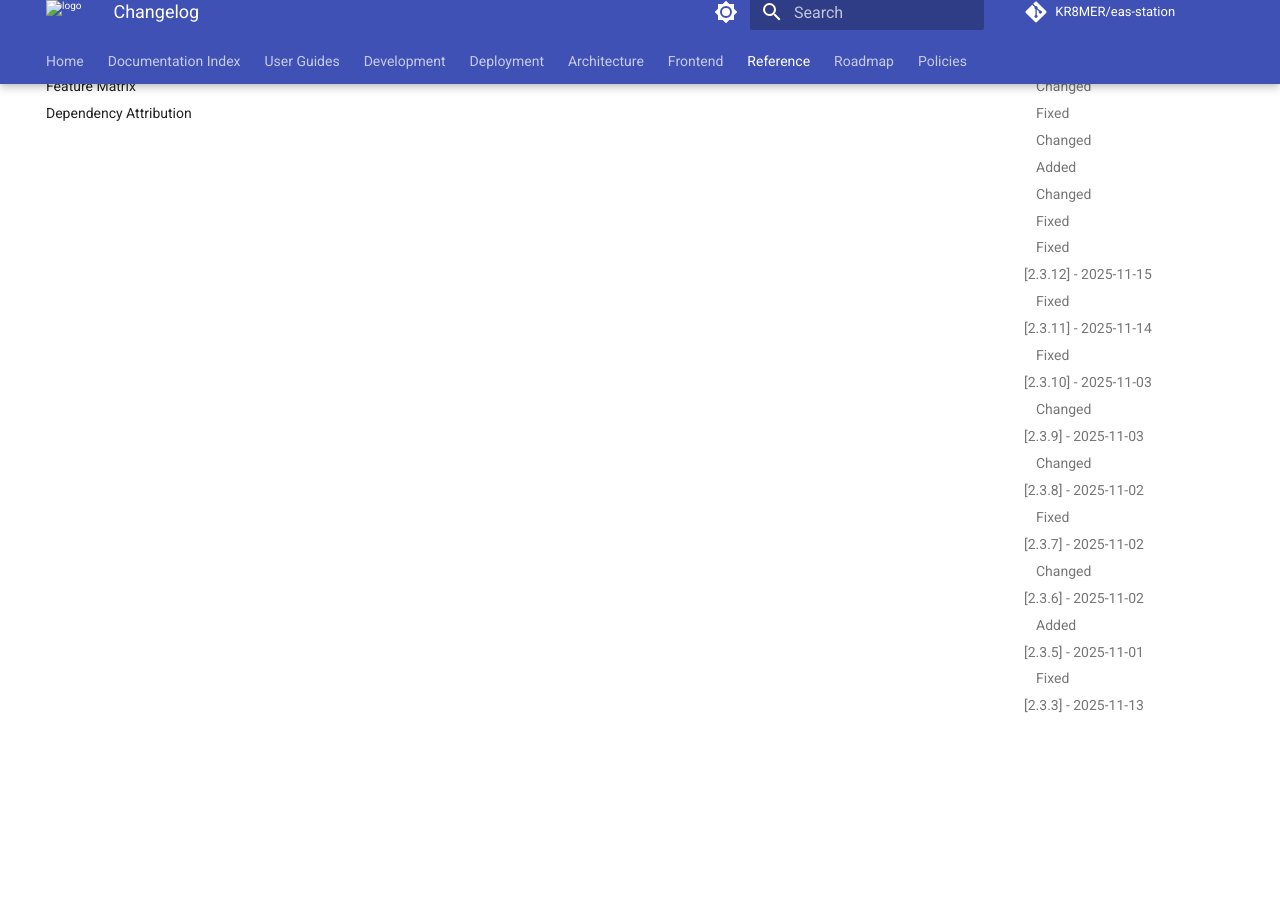
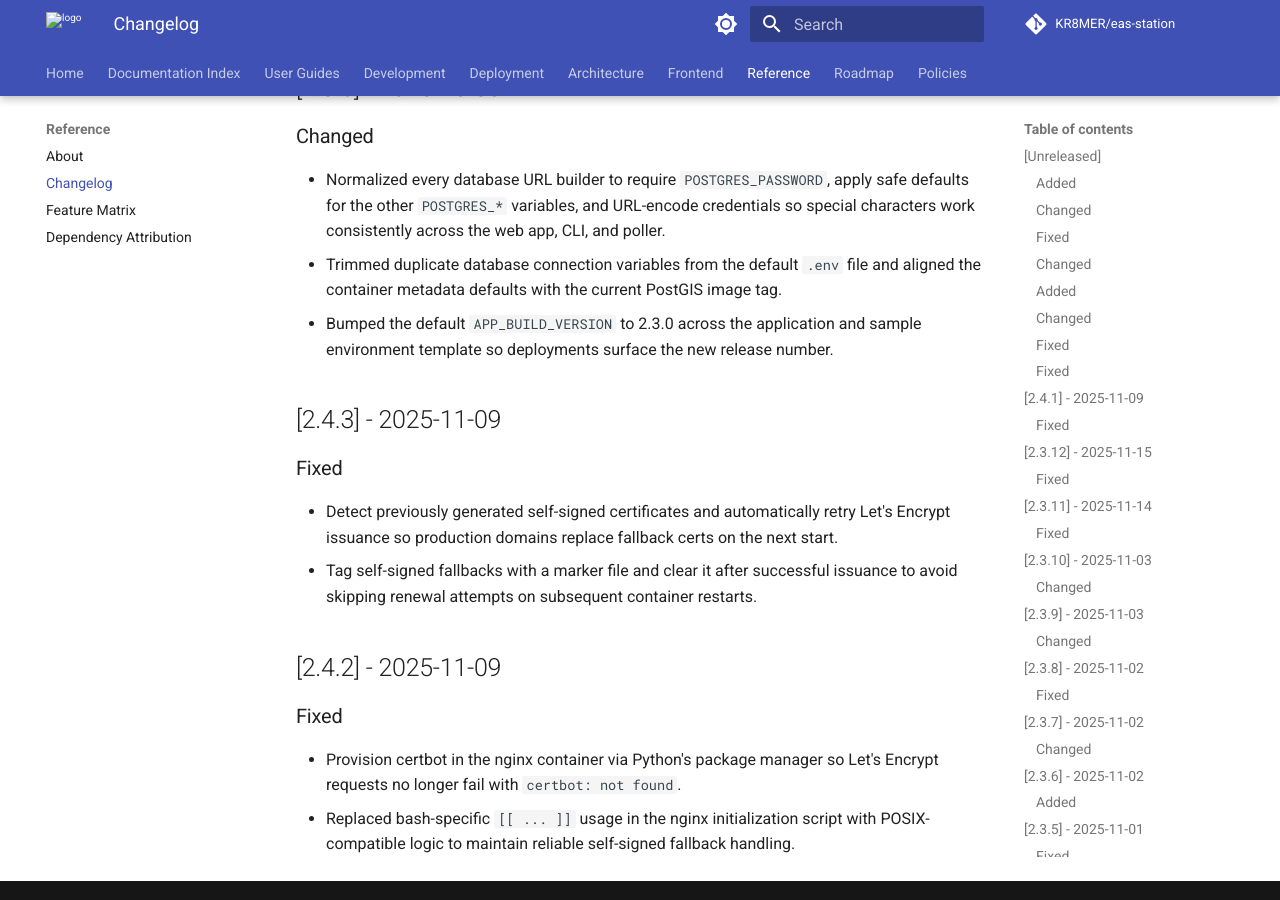
Before and after one commit to KR8MER/eas-station, an MkDocs documentation site: the page built from docs/reference/CHANGELOG.md, in a window 1280 px wide and 900 px high, scrolled down 16804 px. Built offline with MkDocs 1.6.1 and Material for MkDocs 9.7.7, drawn with Linux system fonts in a browser that asks for light colours; comment, search, counter and statistics services are not loaded; the version menu is left out; some of the changed text lies outside the part shown.

Commit message:
Retry Let's Encrypt when self-signed cert exists

```diff
--- a/docs/reference/CHANGELOG.md
+++ b/docs/reference/CHANGELOG.md
@@ -261,6 +261,13 @@ tracks releases under the 2.x series.
 - Prevented the LED fallback initializer from raising a `NameError` when the optional
   controller module is missing so deployments without sign hardware continue to boot.
 
+## [2.4.1] - 2025-11-09
+### Fixed
+- **Resolved production nginx image regressions** - Ensured HTTPS container bundles required tooling and static assets
+  - Added `certbot` to nginx Docker image so Let's Encrypt provisioning no longer fails with `certbot: not found`
+  - Copied repository `static/` directory into the image to stop 404 errors for CSS, JS, and image assets
+  - Updated nginx configuration to use the modern `http2 on;` directive and silence deprecation warnings during startup
+
 ## [2.3.12] - 2025-11-15
 ### Fixed
 - Hardened admin location validation so statewide SAME/FIPS codes are always accepted and labelled consistently when saving.
@@ -425,3 +432,17 @@ tracks releases under the 2.x series.
   aligned the container metadata defaults with the current PostGIS image tag.
 - Bumped the default `APP_BUILD_VERSION` to 2.3.0 across the application and sample
   environment template so deployments surface the new release number.
+
+## [2.4.3] - 2025-11-09
+### Fixed
+- Detect previously generated self-signed certificates and automatically retry Let's Encrypt
+  issuance so production domains replace fallback certs on the next start.
+- Tag self-signed fallbacks with a marker file and clear it after successful issuance to avoid
+  skipping renewal attempts on subsequent container restarts.
+
+## [2.4.2] - 2025-11-09
+### Fixed
+- Provision certbot in the nginx container via Python's package manager so Let's Encrypt
+  requests no longer fail with `certbot: not found`.
+- Replaced bash-specific `[[ ... ]]` usage in the nginx initialization script with
+  POSIX-compatible logic to maintain reliable self-signed fallback handling.
--- a/nginx.conf
+++ b/nginx.conf
@@ -44,8 +44,9 @@ http {
 
 # HTTPS server
 server {
-    listen 443 ssl http2;
-    listen [::]:443 ssl http2;
+    listen 443 ssl;
+    listen [::]:443 ssl;
+    http2 on;
     server_name ${DOMAIN_NAME};
 
     # SSL certificate paths (managed by certbot)
```
Also changed, not shown: 5 other files.
